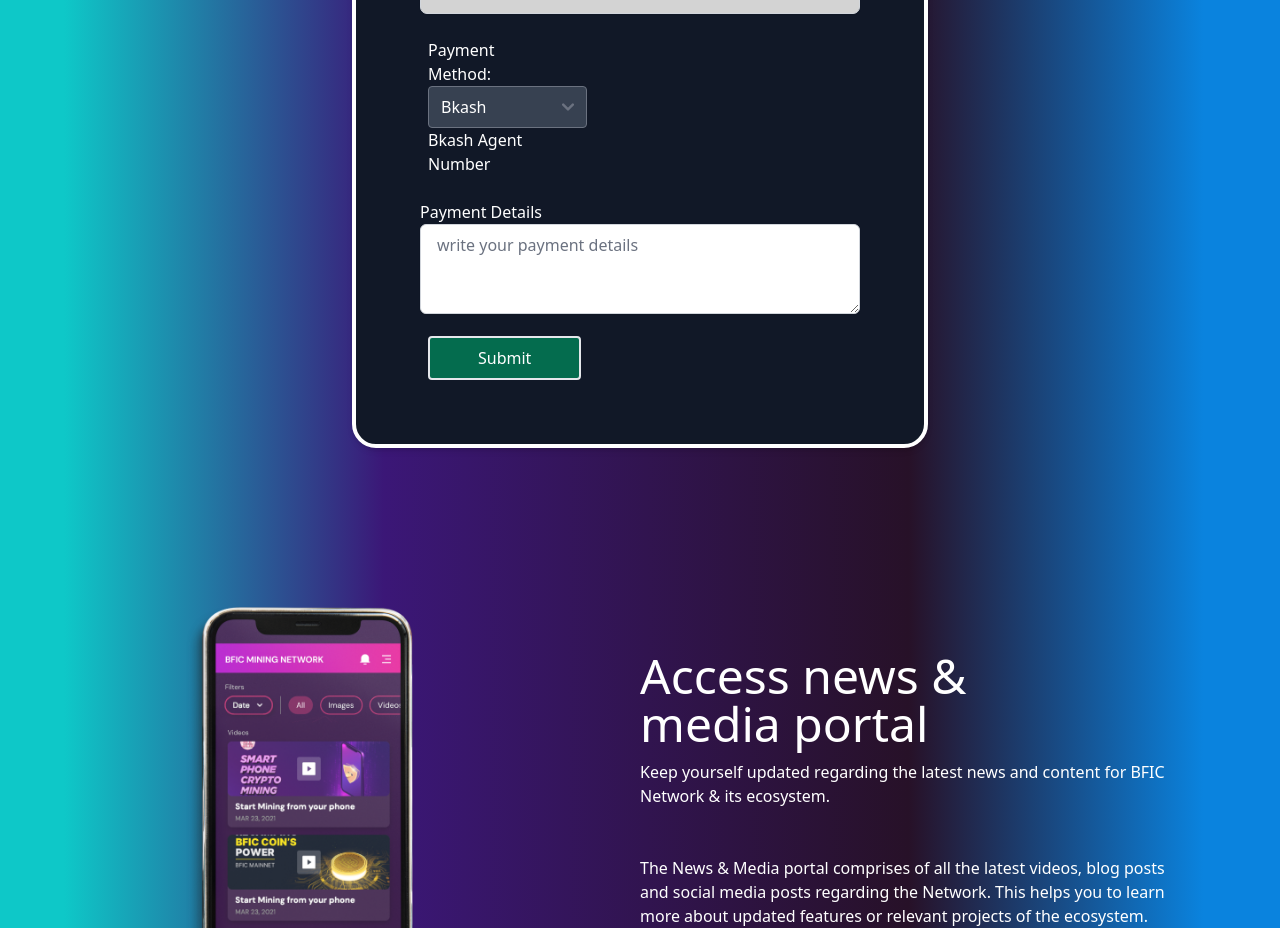
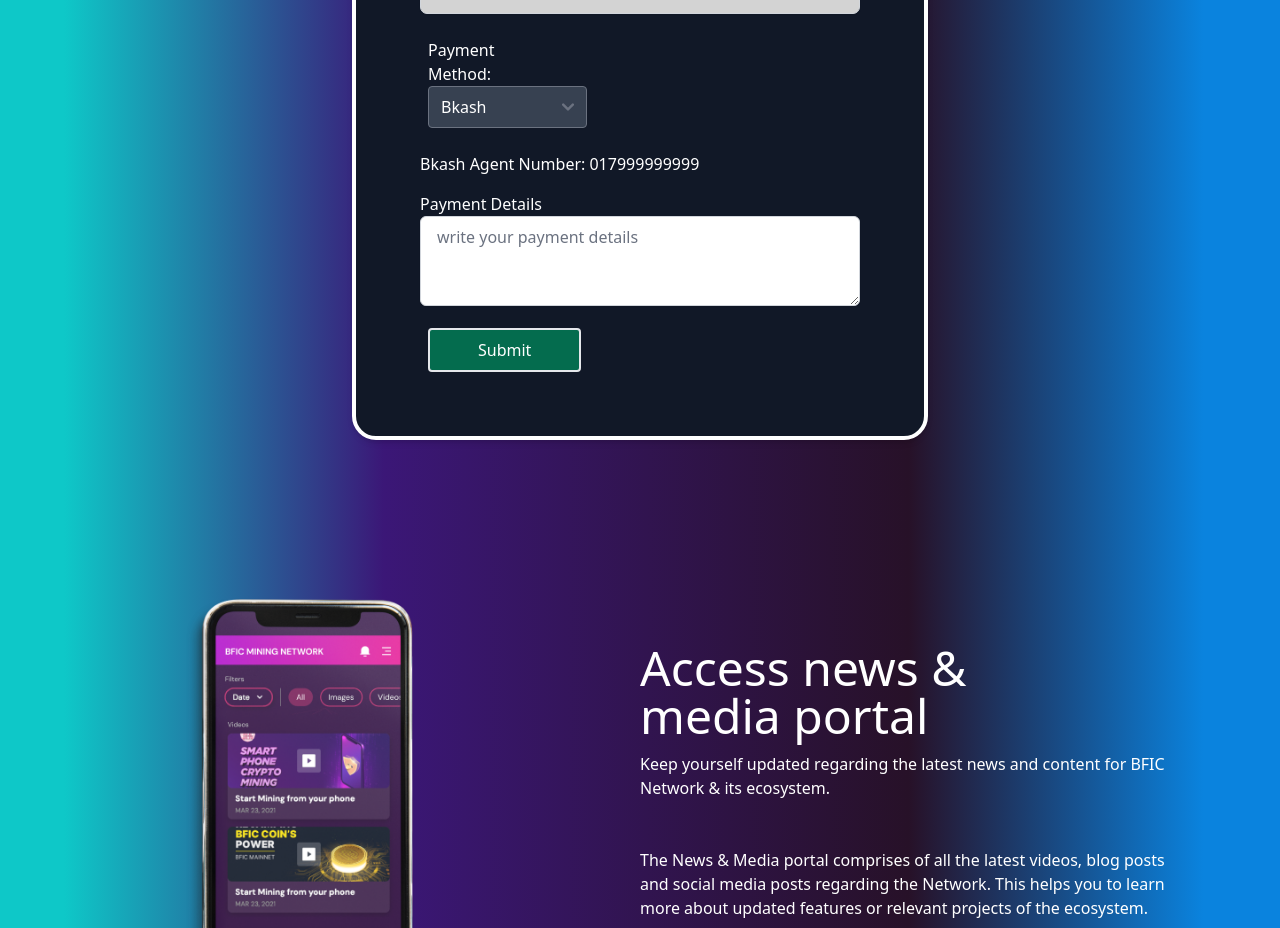
Before and after one commit to RazuAhmad/token-trading-bd, a React (Create React App) app: page / in a window 1280 px wide. Shown: the part 1060-1988 px from the top of the page. Built offline with nearby package versions, Linux system fonts and the light colour scheme; what @material-tailwind/react would draw is missing.

Commit message:
json almost ready

```diff
--- a/src/Components/SellForm/SellForm.js
+++ b/src/Components/SellForm/SellForm.js
@@ -1,17 +1,18 @@
-import React, { useState } from 'react'
+import React from 'react'
 import { useForm } from 'react-hook-form';
 import "./SellForm.css";
 
 function SellForm() {
-  const { register, handleSubmit ,watch} = useForm({
+  const { register, handleSubmit ,watch,reset} = useForm({
     defaultValues:{
       currency:"BFIC",
       paymentMethod:"Bkash"
     }
   });
-  const onSubmit = data => {
+  const onSubmit = (data) => {
 
-    console.log(data)
+    console.log(data);
+    reset()
   };
 
 const currencyOptionValue=watch("currency");
@@ -53,12 +54,12 @@
 
             <p >
             <label htmlFor='amount'>Amount</label><br />
-            <input type="number" {...register("amount", { min: 1, })} className='w-full py-2 px-4 border border-gray-300 rounded-md shadow-sm focus:outline-none focus:ring-2 focus:ring-blue-500 focus:border-blue-500'   required  placeholder='Enter Your amount' id='amount'/>
+            <input type="number" {...register("amount", { min: 1, },{required:true})} className='w-full py-2 px-4 border border-gray-300 rounded-md shadow-sm focus:outline-none focus:ring-2 focus:ring-blue-500 focus:border-blue-500'     placeholder='Enter Your amount' id='amount'/>
             </p>
             <p>
             <p>
             <label className='font-bold'>Transaction ID</label><br />
-            <input {...register("transactionID")} className='w-full py-2 px-4 border border-gray-300 rounded-md shadow-sm focus:outline-none focus:ring-2 focus:ring-blue-500 focus:border-blue-500' type="text"  placeholder='Enter Your Transaction id' required/>
+            <input {...register("transactionID",{ required: true })} className='w-full py-2 px-4 border border-gray-300 rounded-md shadow-sm focus:outline-none focus:ring-2 focus:ring-blue-500 focus:border-blue-500' type="text"  placeholder='Enter Your Transaction id' />
             </p>
 
             <p className=' text-white mb-4 font-bold'>
@@ -68,7 +69,7 @@
             </p>
             <p>
             <label htmlFor='active-phone'>Active Phone Number</label><br />
-            <input {...register("phoneNumber")} className='w-full py-2 px-4 border border-gray-300 rounded-md shadow-sm focus:outline-none focus:ring-2 focus:ring-blue-500 focus:border-blue-500' type="tel" id='active-phone' placeholder='Enter Your Phone Number'/>
+            <input {...register("phoneNumber",{ required: true })} className='w-full py-2 px-4 border border-gray-300 rounded-md shadow-sm focus:outline-none focus:ring-2 focus:ring-blue-500 focus:border-blue-500' type="tel" id='active-phone' placeholder='Enter Your Phone Number'/>
             </p>
 
             <p >
@@ -84,23 +85,24 @@
             <option value="BankTransfer" >Bank Transfer</option>
 
             </select>
-            <div className='text-white'>
+
+            </p>
+            <div className='text-white mt--10'>
               {
-                paymentMethodOptionValue==="Bkash" && <span>Bkash Agent Number</span>
+                paymentMethodOptionValue==="Bkash" && <p className=' '>Bkash Agent Number: 017999999999</p>
               }
               {
-                paymentMethodOptionValue === "Nagad" && <span>Nagad Agent Number</span>
+                paymentMethodOptionValue === "Nagad" && <p>Nagad Agent Number: 01877777777</p>
               }
               {
-                paymentMethodOptionValue ==="BankTransfer" && <span>Bank Transfer Number</span>
+                paymentMethodOptionValue ==="BankTransfer" && <p className='display-block'>Bank Transfer ID: bank@id.trade</p>
               }
             </div>
-            </p>
 
             <p>
             <label >Payment Details</label><br />
 
-            <textarea {...register("paymentDetails", )} className='w-full py-2 px-4 border border-gray-300 rounded-md shadow-sm focus:outline-none focus:ring-2 focus:ring-blue-500 focus:border-blue-500' name="fieldname" rows="3" cols="50" maxLength="180" placeholder='write your payment details'></textarea>
+            <textarea {...register("paymentDetails" )} className='w-full py-2 px-4 border border-gray-300 rounded-md shadow-sm focus:outline-none focus:ring-2 focus:ring-blue-500 focus:border-blue-500' name="fieldname" rows="3" cols="50" maxLength="180" placeholder='write your payment details'></textarea>
             </p>
             <div >
             <input type="submit" className='text-white   bg-green-700 border-2 ml-2 px-12 py-2 rounded cursor-pointer'   value="Submit" />
```
